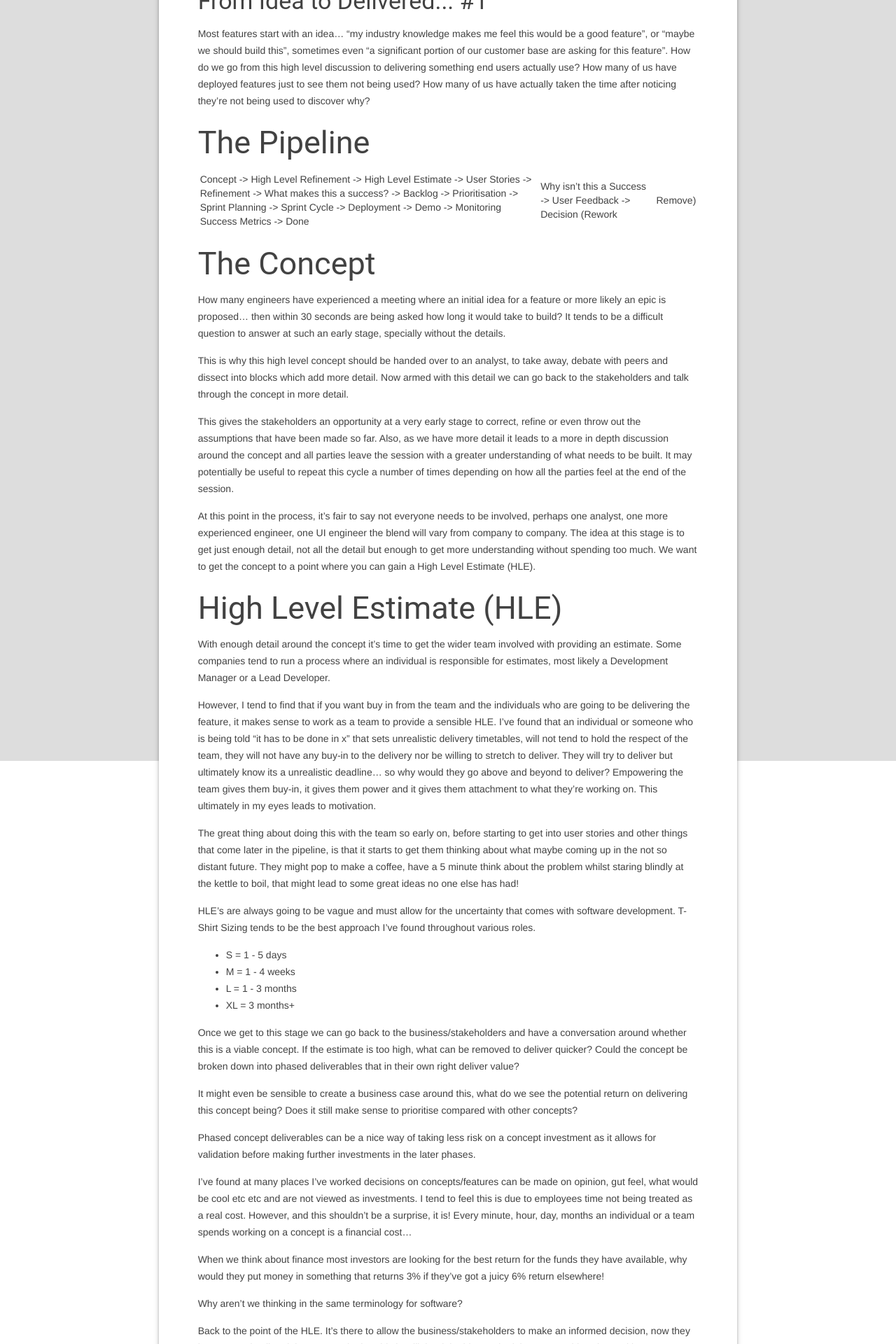
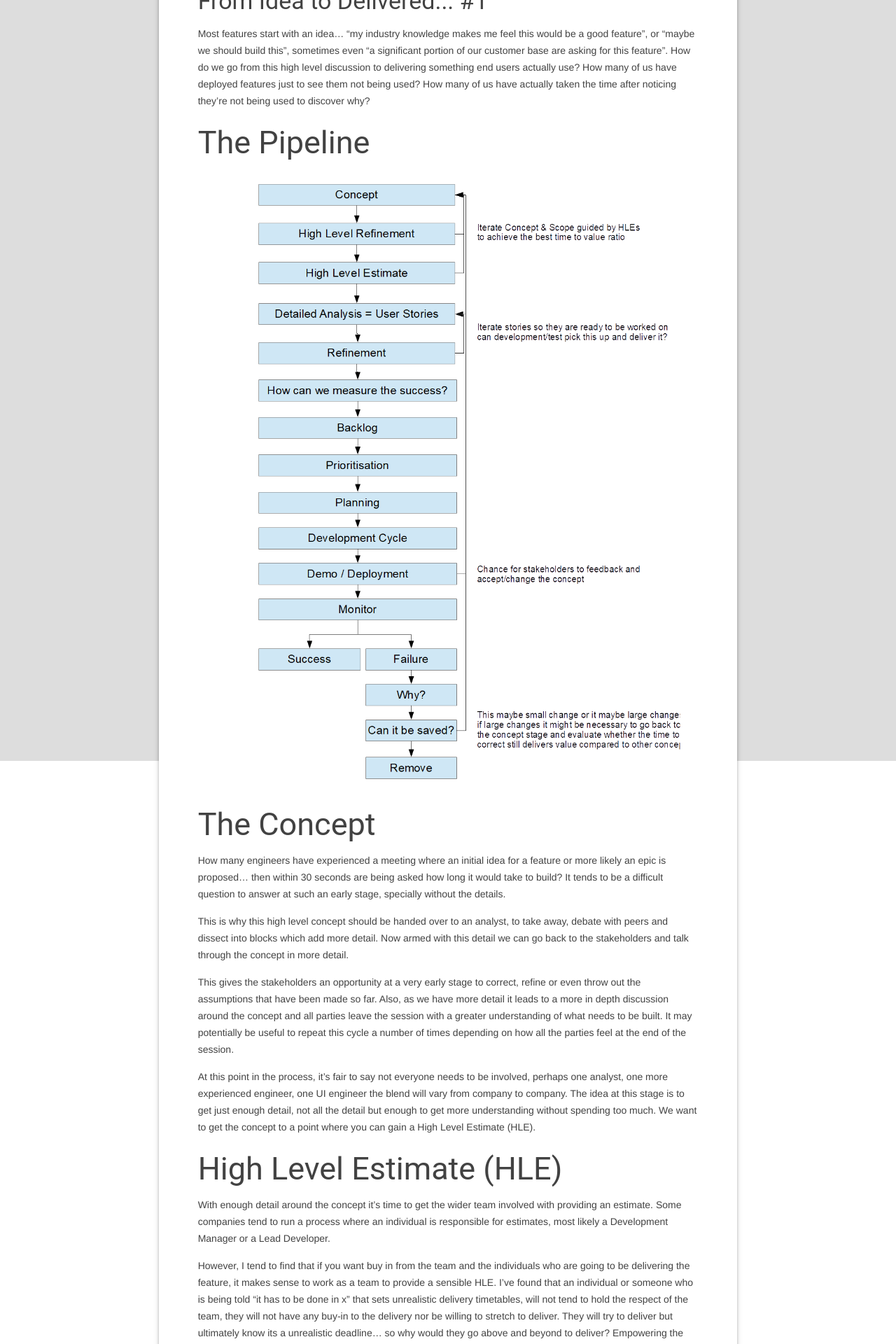
Before and after one commit to jonathanstowell/jonathanstowell.github.io, a Jekyll site: the page built from _posts/2019-08-08-ideal-development-cycle-1.md, in a window 1280 px wide. Shown: the part 428-2348 px from the top of the page at 70% size. Built offline with Jekyll 4.4.1, drawn with Linux system fonts in a browser that asks for light colours; some of the changed text lies outside the part shown.

Commit message:
add lifecycle flowchart

```diff
--- a/_posts/2019-08-08-ideal-development-cycle-1.md
+++ b/_posts/2019-08-08-ideal-development-cycle-1.md
@@ -10,7 +10,7 @@ Most features start with an idea... "my industry knowledge makes me feel this wo
 
 ## The Pipeline
 
-Concept -> High Level Refinement -> High Level Estimate -> User Stories -> Refinement -> What makes this a success? -> Backlog -> Prioritisation -> Sprint Planning -> Sprint Cycle -> Deployment -> Demo -> Monitoring Success Metrics -> Done || Why isn't this a Success -> User Feedback -> Decision (Rework || Remove)
+![Concept Pipeline](/img/concept_lifecycle.png)
 
 ## The Concept
 
```
Also changed, not shown: img/concept_lifecycle.png (added).
